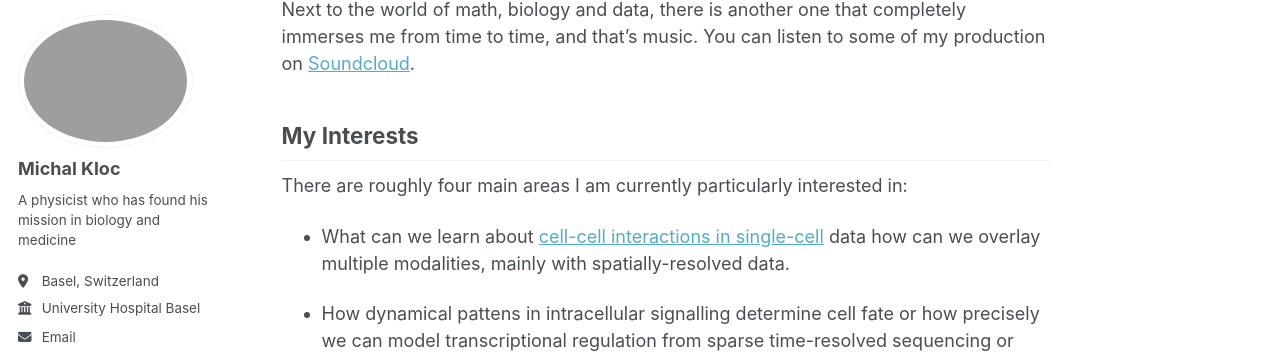
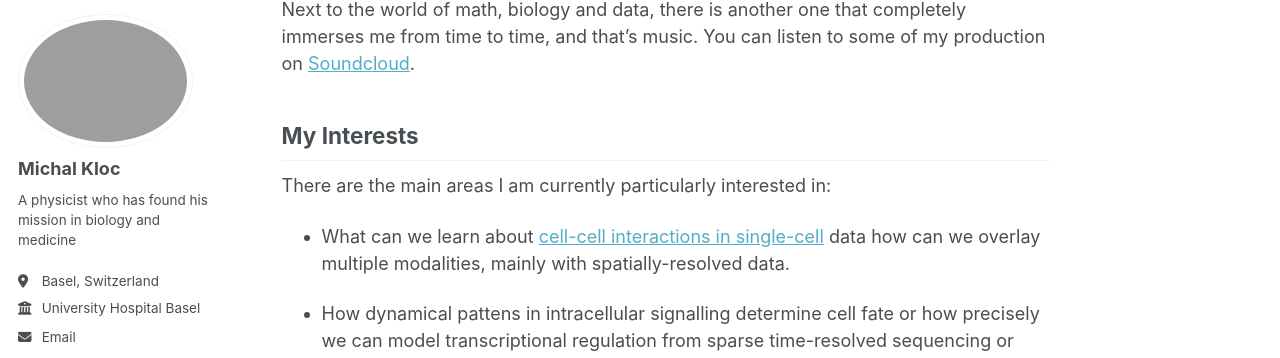
Before and after one commit to MikeKlocCZ/mikekloccz.github.io, a Jekyll site: the page built from _pages/about.md, in a window 1280 px wide and 900 px high, scrolled down 867 px. Shown: the part 85-443 px from the top of the window. Built offline with Jekyll 4.4.1, drawn with Linux system fonts in a browser that asks for light colours; some web fonts are replaced; a script that is not in the unit is left out.

Commit message:
corrected Interest

```diff
--- a/_pages/about.md
+++ b/_pages/about.md
@@ -21,7 +21,7 @@ Next to the world of math, biology and data, there is another one that completel
 
 ## My Interests
 
-There are roughly four main areas I am currently particularly interested in:
+There are the main areas I am currently particularly interested in:
 
 *   What can we learn about [cell-cell interactions in single-cell](https://github.com/MikeKlocCZ/2025_scRNA_brain_mets_MassagueJ)  data how can we overlay multiple modalities, mainly with spatially-resolved data.
 
```
